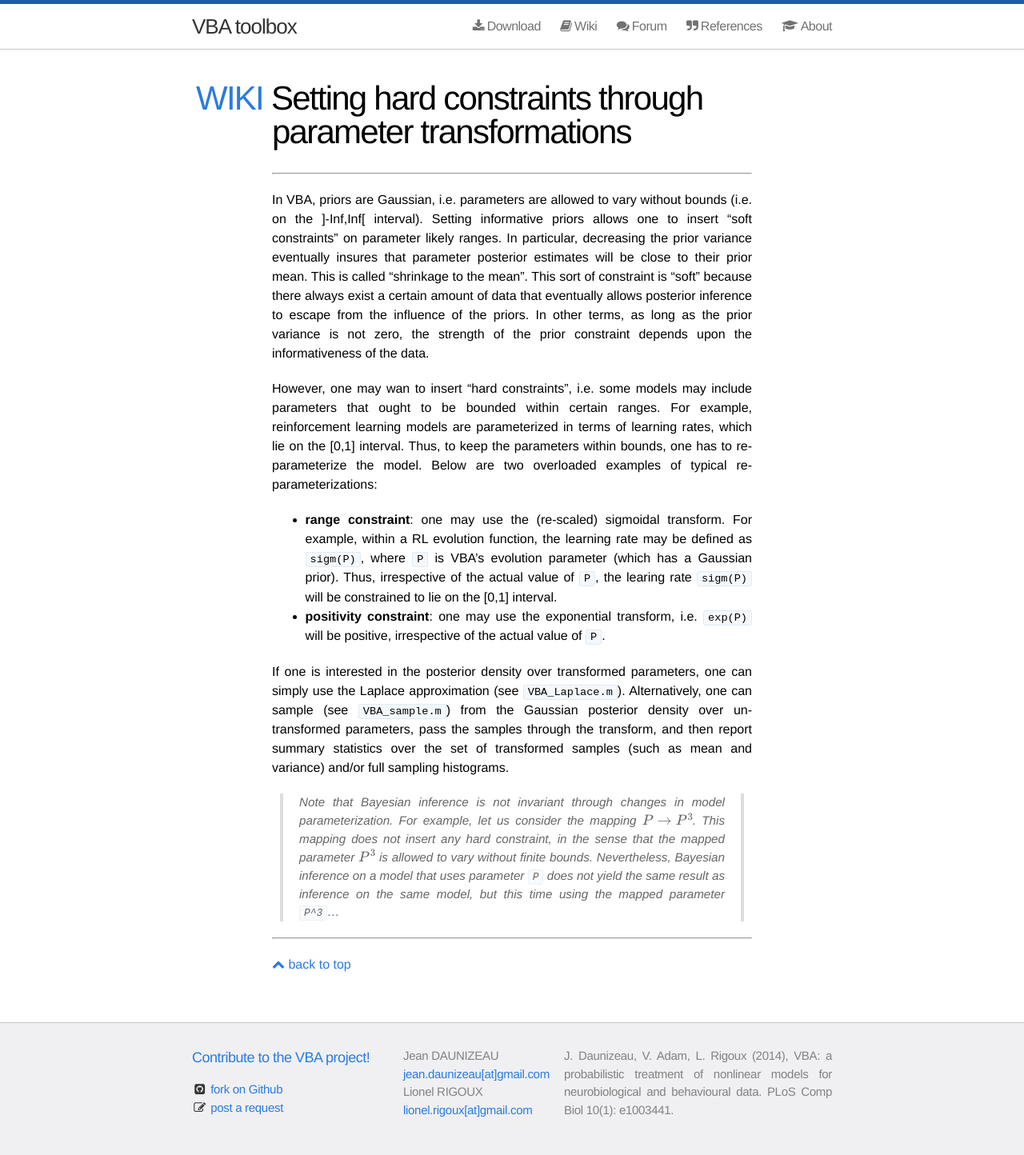
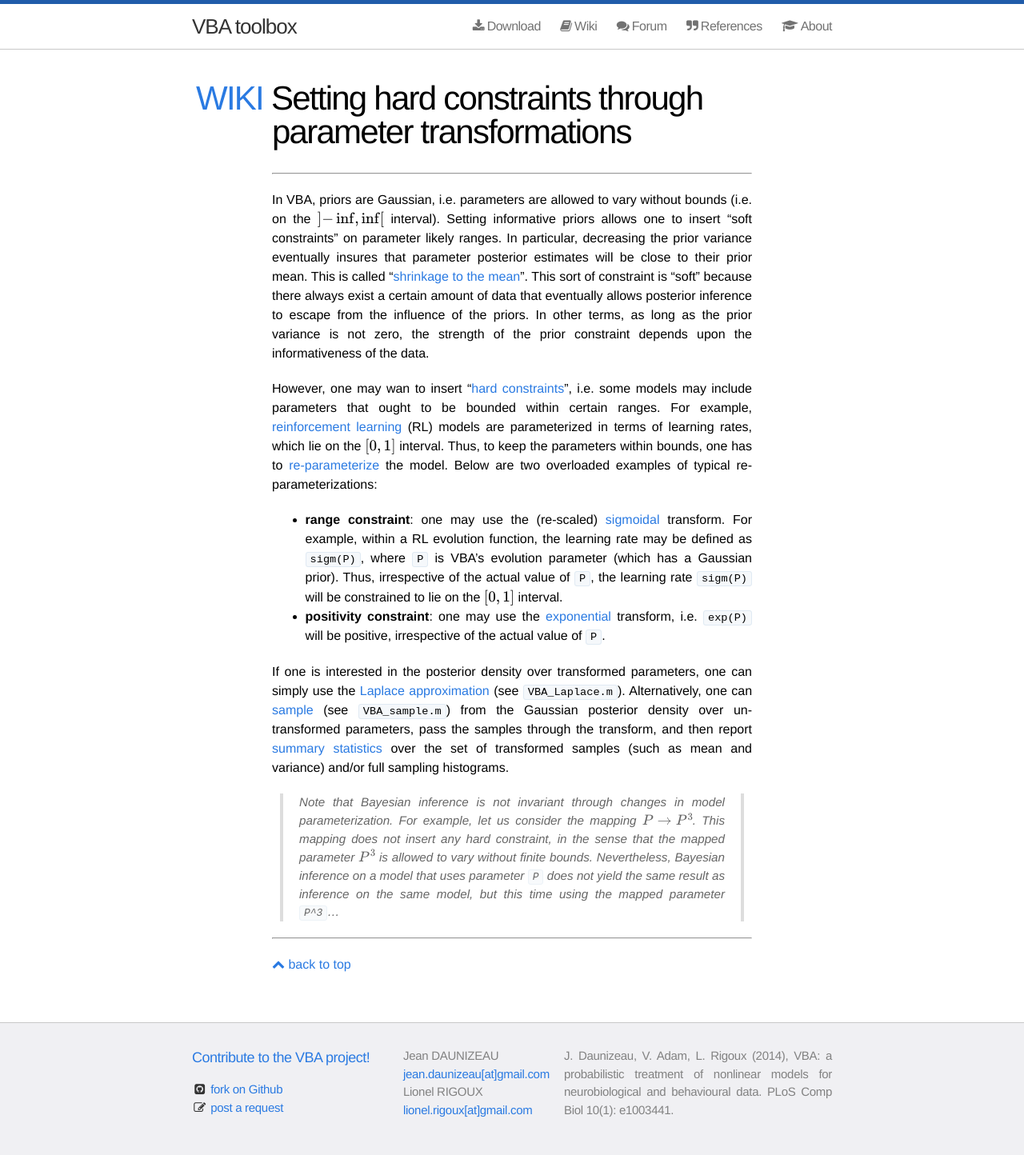
Before and after one commit to MBB-team/VBA-toolbox, a Jekyll site: the page built from _wiki/param-transform.md, in a window 1280 px wide. Shown: the whole page at 80% size. Built offline with Jekyll 4.4.1, drawn with Linux system fonts in a browser that asks for light colours; nearby versions of some CDN libraries; formulas are drawn with MathJax 3.

Commit message:
Update param-transform.md

```diff
--- a/_wiki/param-transform.md
+++ b/_wiki/param-transform.md
@@ -5,14 +5,14 @@ title: "Setting hard constraints through parameter transformations"
 {:toc}
 
 
-In VBA, priors are Gaussian, i.e. parameters are allowed to vary without bounds (i.e. on the ]-Inf,Inf[ interval). Setting informative priors allows one to insert "soft constraints" on parameter likely ranges. In particular, decreasing the prior variance eventually insures that parameter posterior estimates will be close to their prior mean. This is called "shrinkage to the mean". This sort of constraint is "soft" because there always exist a certain amount of data that eventually allows posterior inference to escape from the influence of the priors. In other terms, as long as the prior variance is not zero, the strength of the prior constraint depends upon the informativeness of the data.
+In VBA, priors are Gaussian, i.e. parameters are allowed to vary without bounds (i.e. on the $$\left]-\inf,\inf \right[$$ interval). Setting informative priors allows one to insert "soft constraints" on parameter likely ranges. In particular, decreasing the prior variance eventually insures that parameter posterior estimates will be close to their prior mean. This is called "[shrinkage to the mean](https://en.wikipedia.org/wiki/Shrinkage_estimator)". This sort of constraint is "soft" because there always exist a certain amount of data that eventually allows posterior inference to escape from the influence of the priors. In other terms, as long as the prior variance is not zero, the strength of the prior constraint depends upon the informativeness of the data.
 
-However, one may wan to insert "hard constraints", i.e. some models may include parameters that ought to be bounded within certain ranges. For example, reinforcement learning models are parameterized in terms of learning rates, which lie on the [0,1] interval. Thus, to keep the parameters within bounds, one has to re-parameterize the model. Below are two overloaded examples of typical re-parameterizations:
+However, one may wan to insert "[hard constraints](https://en.wikipedia.org/wiki/Constrained_optimization)", i.e. some models may include parameters that ought to be bounded within certain ranges. For example, [reinforcement learning](https://en.wikipedia.org/wiki/Reinforcement_learning) (RL) models are parameterized in terms of learning rates, which lie on the $$\left[0,1\right]$$ interval. Thus, to keep the parameters within bounds, one has to [re-parameterize](https://en.wikipedia.org/wiki/Parametrization) the model. Below are two overloaded examples of typical re-parameterizations:
 
-- **range constraint**: one may use the (re-scaled) sigmoidal transform. For example, within a RL evolution function, the learning rate may be defined as `sigm(P)`, where `P` is VBA's evolution parameter (which has a Gaussian prior). Thus, irrespective of the actual value of `P`, the learing rate `sigm(P)` will be constrained to lie on the [0,1] interval.
+- **range constraint**: one may use the (re-scaled) [sigmoidal](https://en.wikipedia.org/wiki/Sigmoid_function) transform. For example, within a RL evolution function, the learning rate may be defined as `sigm(P)`, where `P` is VBA's evolution parameter (which has a Gaussian prior). Thus, irrespective of the actual value of `P`, the learning rate `sigm(P)` will be constrained to lie on the $$\left[0,1\right]$$ interval.
 
-- **positivity constraint**: one may use the exponential transform, i.e. `exp(P)` will be positive, irrespective of the actual value of `P`.
+- **positivity constraint**: one may use the [exponential](https://en.wikipedia.org/wiki/Exponential_function) transform, i.e. `exp(P)` will be positive, irrespective of the actual value of `P`.
 
-If one is interested in the posterior density over transformed parameters, one can simply use the Laplace approximation (see `VBA_Laplace.m`). Alternatively, one can sample (see `VBA_sample.m`) from the Gaussian posterior density over un-transformed parameters, pass the samples through the transform, and then report summary statistics over the set of transformed samples (such as mean and variance) and/or full sampling histograms.
+If one is interested in the posterior density over transformed parameters, one can simply use the [Laplace approximation](https://en.wikipedia.org/wiki/Laplace's_method) (see `VBA_Laplace.m`). Alternatively, one can [sample](https://en.wikipedia.org/wiki/Monte_Carlo_method) (see `VBA_sample.m`) from the Gaussian posterior density over un-transformed parameters, pass the samples through the transform, and then report [summary statistics](https://en.wikipedia.org/wiki/Summary_statistics) over the set of transformed samples (such as mean and variance) and/or full sampling histograms.
 
 > Note that Bayesian inference is not invariant through changes in model parameterization. For example, let us consider the mapping $$P \rightarrow P^3$$. This mapping does not insert any hard constraint, in the sense that the mapped parameter $$P^3$$ is allowed to vary without finite bounds. Nevertheless, Bayesian inference on a model that uses parameter `P` does not yield the same result as inference on the same model, but this time using the mapped parameter `P^3`...
```
